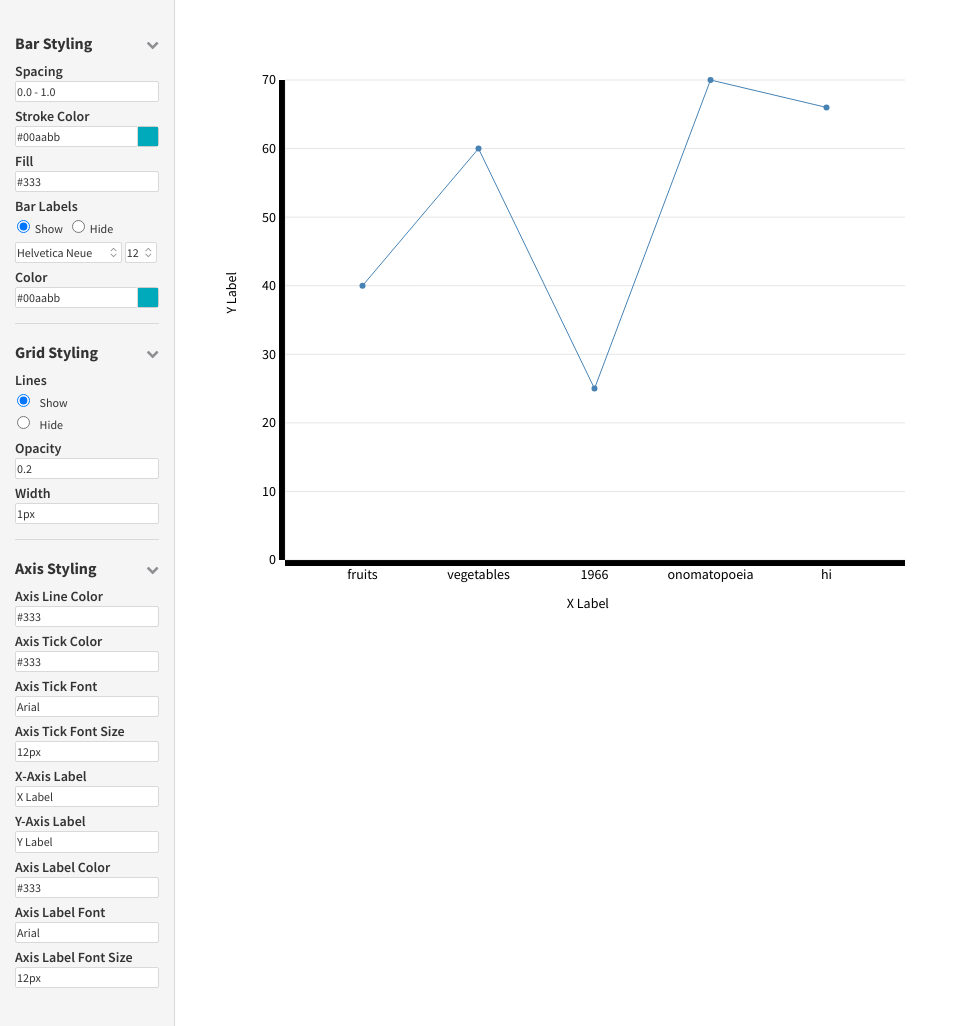
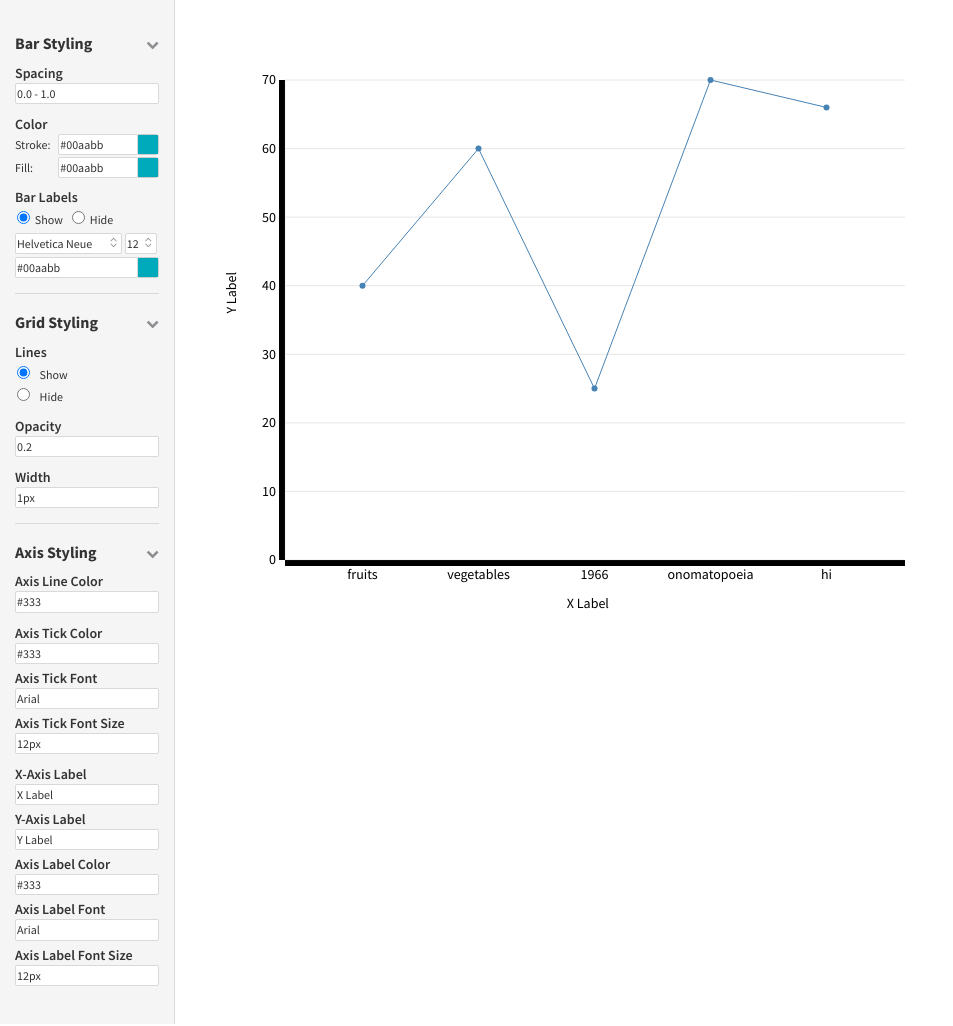
Before and after one commit to pkbriggs/project448b, a PHP site: page / in a window 1280 px wide. Shown: the whole page, without its empty margins (0-953 px from the left). Run offline with PHP 8.4, Linux system fonts and the light colour scheme.

Commit message:
completed color pickers in bar chart

```diff
--- a/css/controls.css
+++ b/css/controls.css
@@ -23,7 +23,7 @@
 }
 
 .control_subcontainer {
-	margin-top: 2px;
+	margin-top: 10px;
 }
 
 .input_subtitle {
@@ -39,6 +39,25 @@
 	margin-top: 4px;
 }
 
+/* colorpicker stuff */
+
+.labelcolor {
+	margin-top: 3px;
+}
+
+.fillcolor, .strokecolor {
+	display: relative;
+}
+
+.fillcolor {
+	margin-top: 3px;
+}
+
+.fillcp, .strokecp {
+	float: right;
+	width: 70%;
+}
+
 .input-group-addon {
 	padding: 0 !important;
 }
--- a/index.html
+++ b/index.html
@@ -41,21 +41,29 @@
 
       <!-- Bar Stroke -->
       <section class="control_subcontainer">
-        <div class="input_subtitle">Stroke Color</div>
+        <div class="input_subtitle">Color</div>
         <!-- <input class="style_input color_picker" value="#333" data-type="bars" data-key="stroke"></input> -->
-         <!-- Color picker stuff -->
-        <div id="cp3" class="input-group colorpicker-component">
-          <input type="text" value="#00AABB" />
-          <span class="input-group-addon"><i></i></span>
+        <!-- Color picker stuff -->
+
+        <div class="strokecolor">
+          <span class="small"> Stroke: &nbsp; </span>
+          <div class="strokecp cpcontainer">
+            <div class="cp input-group colorpicker-component">
+              <input type="text" value="#00AABB" />
+              <span class="input-group-addon"><i></i></span>
+            </div>
+          </div>
         </div>
-      </section>
 
-
-
-      <!-- Bar Color -->
-      <section class="control_subcontainer">
-        <div class="input_subtitle">Fill</div>
-        <input class="style_input color_picker" value="#333" data-type="bars" data-key="fill"></input>
+        <div class="fillcolor">
+          <span class="small"> Fill: &nbsp; </span>
+          <div class="fillcp cpcontainer">
+            <div class="cp input-group colorpicker-component">
+              <input type="text" value="#00AABB" />
+              <span class="input-group-addon"><i></i></span>
+            </div>
+          </div>
+        </div>
       </section>
 
       <!-- Bar Labels -->
@@ -114,14 +122,16 @@
           </div>
         </div>
 
-        <div class="input_subtitle">Color</div>
         <!-- <input class="style_input color_picker" placeholder="#333" data-type="bar_label_color"></input> -->
 
         <!-- Color picker stuff -->
-        <div id="cp2" class="input-group colorpicker-component">
-          <input type="text" value="#00AABB" />
-          <span class="input-group-addon"><i></i></span>
+        <div class="labelcolor cpcontainer">
+          <div class="cp input-group colorpicker-component">
+            <input type="text" value="#00AABB" />
+            <span class="input-group-addon"><i></i></span>
+          </div>
         </div>
+
         <!-- XX -->
       </section>
     </div>
--- a/js/viz-controls.js
+++ b/js/viz-controls.js
@@ -25,9 +25,10 @@ $(function() {
 });
 
  $(function() {
-  $('#cp2').colorpicker();
+  $cp = $(".cp").colorpicker();
+  $cp.on("changeColor", function(event) {
+  	var color = $cp.data('colorpicker').color.toHex();
+  	console.log(color);
+  });
+
 });
-
-$(function() {
-  $('#cp3').colorpicker();
-});
```
